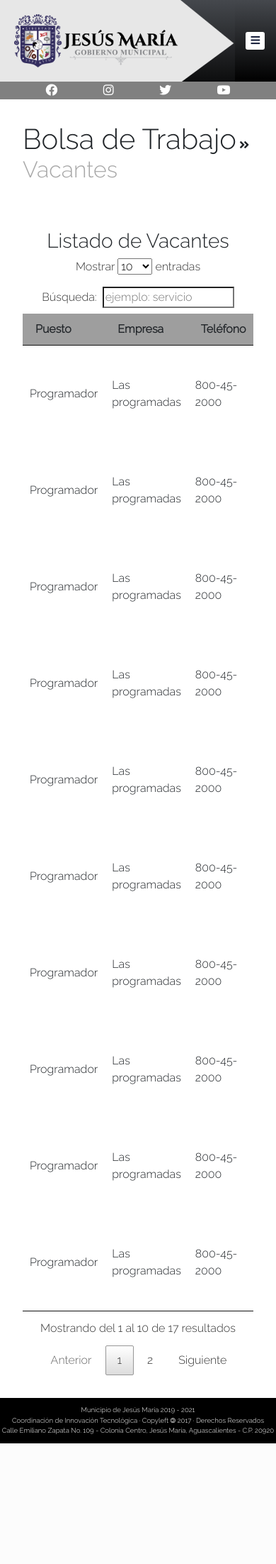
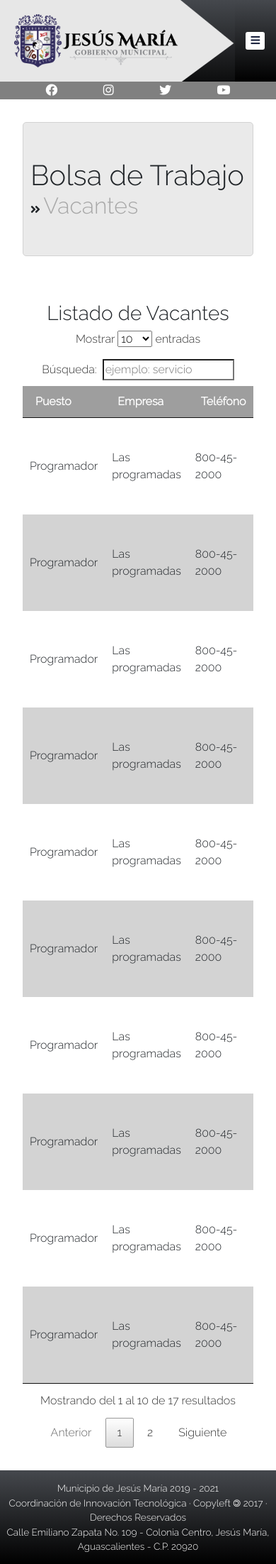
Before and after one commit to fernandojm94/desarrollo-economico, a PHP site: page / in a window 390 px wide. Shown: the whole page at 71% size. Before the commit the page ends 2034 px from the top, so only its background shows below. Run offline with PHP 8.4, Linux system fonts and the light colour scheme; some libraries are stand-ins or nearby versions; grey boxes are pictures that could not be loaded.

Commit message:
Agrega estilos al listado de vacantes
Agrega estilos para toda la página

Elimina archivos innecesarios

```diff
--- a/assets/styles/css/bolsa_registro.css
+++ b/assets/styles/css/bolsa_registro.css
@@ -1,3 +1,11 @@
+#tabla_vacantes thead {
+  color: white;
+  background: darkslategray;
+}
+#tabla_vacantes tbody tr.even {
+  background: lightgrey;
+}
+
 .registro {
   display: flex;
 }
--- /dev/null
+++ b/assets/styles/css/footer.css
@@ -0,0 +1,172 @@
+/*DIV DEL FOOTER///////////////////////////////////*/
+@media only screen and (max-width: 950.99px) {
+  .pre-footer .mapa div {
+    width: 158px;
+  }
+
+  .pre-footer .mapa :nth-child(1) {
+    order: 1;
+  }
+
+  .pre-footer .mapa :nth-child(2) {
+    order: 4;
+  }
+
+  .pre-footer .mapa :nth-child(3) {
+    order: 5;
+  }
+
+  .pre-footer .mapa :nth-child(4) {
+    order: 6;
+  }
+
+  .pre-footer .mapa :nth-child(5) {
+    order: 2;
+  }
+
+  .pre-footer .mapa :nth-child(6) {
+    order: 3;
+  }
+
+  .pre-footer .mapa :nth-child(7) {
+    order: 7;
+  }
+}
+@media only screen and (max-width: 725.99px) {
+  .pre-footer .social {
+    flex-direction: row;
+    width: 100%;
+  }
+
+  .pre-footer .mapa {
+    width: 80% !important;
+  }
+
+  .pre-footer .mapa div {
+    width: 150px;
+  }
+}
+@media only screen and (max-width: 607.99px) {
+  .pre-footer .emblem {
+    width: 100% !important;
+  }
+
+  .pre-footer .mapa {
+    width: 100% !important;
+  }
+}
+@media only screen and (max-width: 489.99px) {
+  .pre-footer .mapa div {
+    padding: 5px !important;
+  }
+
+  .pre-footer .mapa :nth-child(1) {
+    order: 7;
+  }
+}
+@media only screen and (max-width: 339.99px) {
+  .pre-footer .mapa div {
+    padding: 5px 1px !important;
+    width: 120px;
+  }
+}
+.pre-footer {
+  display: flex;
+  flex-wrap: wrap;
+  /*background-color: #171f3b;*/
+  background-color: #444;
+  padding: 10px;
+}
+
+.pre-footer .emblem, .pre-footer .mapa, .pre-footer .social {
+  padding: 10px;
+}
+
+.pre-footer .emblem {
+  display: flex;
+  width: 20%;
+  justify-content: center;
+}
+
+.pre-footer .emblem img {
+  width: auto;
+  max-height: 150px;
+  margin: auto;
+}
+
+.pre-footer .mapa {
+  display: flex;
+  flex-flow: row wrap;
+  justify-content: center;
+  width: 70%;
+  color: white;
+  font-size: 0.7em;
+}
+
+.pre-footer .mapa div {
+  padding: 5px 10px;
+}
+
+.pre-footer .mapa div div {
+  display: inline-block;
+  width: auto;
+  text-align: left;
+}
+
+.pre-footer .mapa a {
+  color: white;
+}
+
+.mapa div span {
+  font-size: 1em;
+}
+
+.mapa div ul {
+  padding-left: 12px;
+}
+
+.social {
+  display: flex;
+  flex-flow: column wrap;
+  font-size: 1.3em;
+  width: 10%;
+  align-items: center;
+  justify-content: space-evenly;
+}
+
+.social a {
+  color: white;
+}
+
+.social a:hover {
+  color: #d4d4d4;
+}
+
+/*PRE-FOOTER ENDS////////////////////////*/
+.footer {
+  /* Permalink - use to edit and share this gradient: https://colorzilla.com/gradient-editor/#45484d+0,000000+100;Black+3D+%231 */
+  background: #45484d;
+  /* Old browsers */
+  background: -moz-linear-gradient(top, #45484d 0%, black 100%);
+  /* FF3.6-15 */
+  background: -webkit-linear-gradient(top, #45484d 0%, black 100%);
+  /* Chrome10-25,Safari5.1-6 */
+  background: linear-gradient(to bottom, #45484d 0%, black 100%);
+  /* W3C, IE10+, FF16+, Chrome26+, Opera12+, Safari7+ */
+  filter: progid:DXImageTransform.Microsoft.gradient( startColorstr="#45484d", endColorstr="#000000",GradientType=0 );
+  /* IE6-9 */
+  width: 100%;
+  padding: 15px 0;
+}
+.footer div {
+  text-align: center;
+}
+.footer div p {
+  color: white;
+  margin-bottom: auto;
+  font-size: 0.85em;
+}
+
+/*...DIV DEL FOOTER*/
+
+/*# sourceMappingURL=footer.css.map */
--- a/assets/styles/css/principal.css
+++ b/assets/styles/css/principal.css
@@ -3,6 +3,10 @@
 }
 
 .page-title {
+  background: rgba(232, 232, 232, 0.9);
+  padding: 50px 10px;
+  border-radius: 5px;
+  border: 1px solid lightgrey;
   margin-bottom: 4em;
 }
 .page-title h1, .page-title h2 {
--- a/assets/styles/scss/bolsa_registro.scss
+++ b/assets/styles/scss/bolsa_registro.scss
@@ -1,3 +1,22 @@
+#tabla_vacantes{
+
+	thead{
+		color: white;
+    	background: darkslategray;
+	}
+
+	tbody{
+
+		tr.odd{
+
+		}
+
+		tr.even{
+			background: lightgrey;
+		}
+	}
+}
+
 .registro{
 	display: flex;
 
--- a/assets/css/main-footer.css
+++ b/assets/styles/scss/footer.scss
@@ -130,20 +130,24 @@
 /*PRE-FOOTER ENDS////////////////////////*/
 
 	.footer{
-		background-color: black;
+		/* Permalink - use to edit and share this gradient: https://colorzilla.com/gradient-editor/#45484d+0,000000+100;Black+3D+%231 */
+		background: rgb(69,72,77); /* Old browsers */
+		background: -moz-linear-gradient(top,  rgba(69,72,77,1) 0%, rgba(0,0,0,1) 100%); /* FF3.6-15 */
+		background: -webkit-linear-gradient(top,  rgba(69,72,77,1) 0%,rgba(0,0,0,1) 100%); /* Chrome10-25,Safari5.1-6 */
+		background: linear-gradient(to bottom,  rgba(69,72,77,1) 0%,rgba(0,0,0,1) 100%); /* W3C, IE10+, FF16+, Chrome26+, Opera12+, Safari7+ */
+		filter: progid:DXImageTransform.Microsoft.gradient( startColorstr='#45484d', endColorstr='#000000',GradientType=0 ); /* IE6-9 */
 		width: 100%;
-		padding-top: 10px;
-		padding-bottom: 10px;
+		padding: 15px 0;
+
+		div{
+			text-align: center;
+
+			p{
+				color: white;
+				margin-bottom: auto;
+				font-size: .85em;
+			}
+		}
 	}
 
-		div.footer div{
-			text-align: center;
-		}
-
-			div.footer div p{
-				color: white;
-				margin-bottom: auto;
-				font-size: .6em;
-			}
-
 /*...DIV DEL FOOTER*/
--- a/assets/styles/scss/principal.scss
+++ b/assets/styles/scss/principal.scss
@@ -3,6 +3,10 @@
 }
 
 	.page-title{
+		background: rgb(232 232 232 / 90%);
+    	padding: 50px 10px;
+	    border-radius: 5px;
+	    border: 1px solid lightgrey;
 		margin-bottom: 4em;
 
 		h1, h2{
--- a/index.php
+++ b/index.php
@@ -17,7 +17,7 @@
 	<link rel="stylesheet" type="text/css" href="./assets/css/index.css">
 	<link rel="stylesheet" type="text/css" href="./assets/css/main-header.css">
 	<link rel="stylesheet" type="text/css" href="./assets/css/main-content.css">
-	<link rel="stylesheet" type="text/css" href="./assets/css/main-footer.css">
+	<link rel="stylesheet" type="text/css" href="./assets/styles/css/footer.css">
 	<link rel="stylesheet" type="text/css" href="./assets/css/submenus.css">
 
 	<link rel="preconnect" href="https://fonts.gstatic.com">
```
Also changed, not shown: 3 other files.
